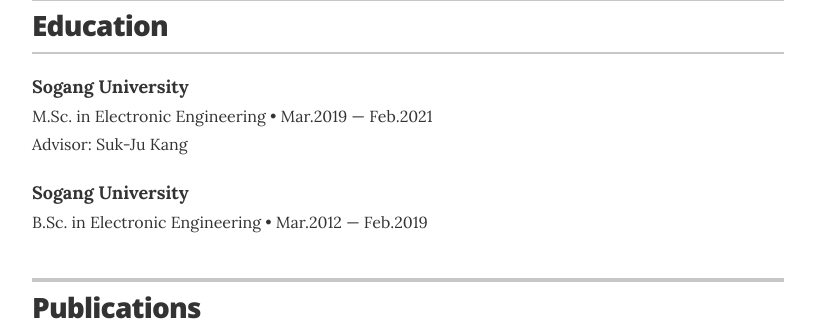
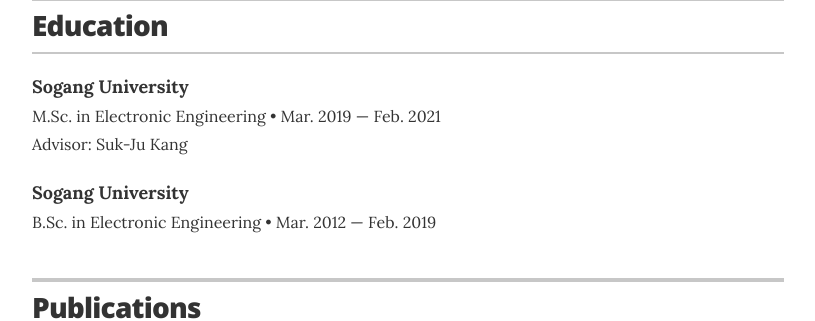
Before and after one commit to JungHeeKim29/jungheekim29.github.io, a Jekyll site: the page built from index.html, in a window 1280 px wide. Shown: the part 712-1033 px from the top of the page, without its empty margins (232-1047 px from the left). Built offline with Jekyll 4.4.1, drawn with Linux system fonts in a browser that asks for light colours; some of the changed text lies outside the part shown.

```diff
--- a/_data/education.yml
+++ b/_data/education.yml
@@ -1,9 +1,9 @@
 # Degree
 - degree: M.Sc. in Electronic Engineering
   uni: Sogang University
-  year: Mar.2019 &mdash; Feb.2021
+  year: Mar. 2019 &mdash; Feb. 2021
   summary: "Advisor: Suk-Ju Kang"
 
 - degree: B.Sc. in Electronic Engineering
   uni: Sogang University
-  year: Mar.2012 &mdash; Feb.2019
+  year: Mar. 2012 &mdash; Feb. 2019
--- a/_data/others.yml
+++ b/_data/others.yml
@@ -1,3 +1,3 @@
 # Others
 - name: South Korea Military Service
-  description: Aircraft Electronic Weapon Engineer in Republic of Korea Air Force, Oct., 2014 &mdash; Oct., 2016
+  description: Aircraft Electronic Weapon Engineer in Republic of Korea Air Force, Oct. 2014 &mdash; Oct. 2016
```
Also changed, not shown: README.md.
